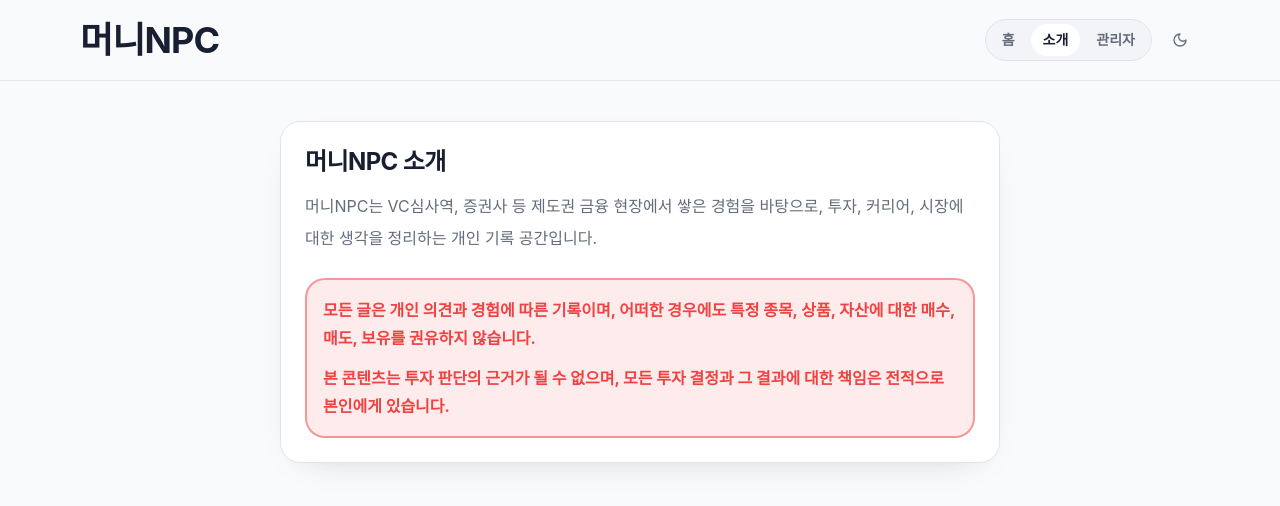
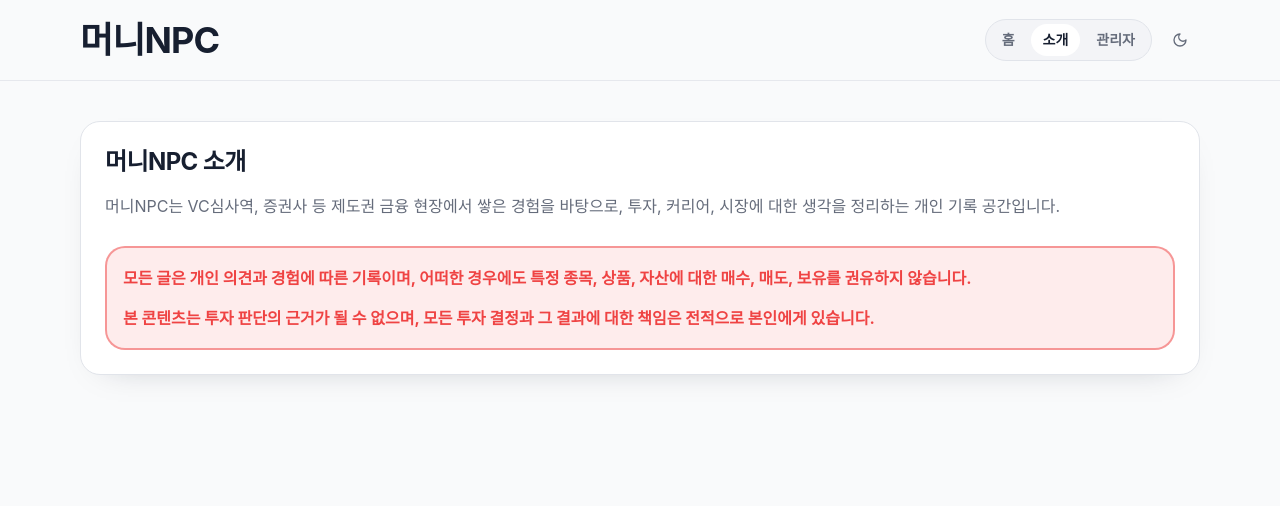
Before and after one commit to shinstory1234-hub/-, a Next.js app: page /about in a window 1280 px wide. Shown: the top 506 px of the page. Built offline with nearby package versions, Linux system fonts and the light colour scheme.

Commit message:
Update page.tsx

```diff
--- a/app/about/page.tsx
+++ b/app/about/page.tsx
@@ -2,7 +2,7 @@ import { Card, CardContent, CardHeader } from "@/components/ui/card";
 
 export default function AboutPage() {
   return (
-    <section className="mx-auto max-w-content">
+    <section>
       <Card>
         <CardHeader>
           <h1 className="text-2xl font-bold tracking-tight">머니NPC 소개</h1>
```
